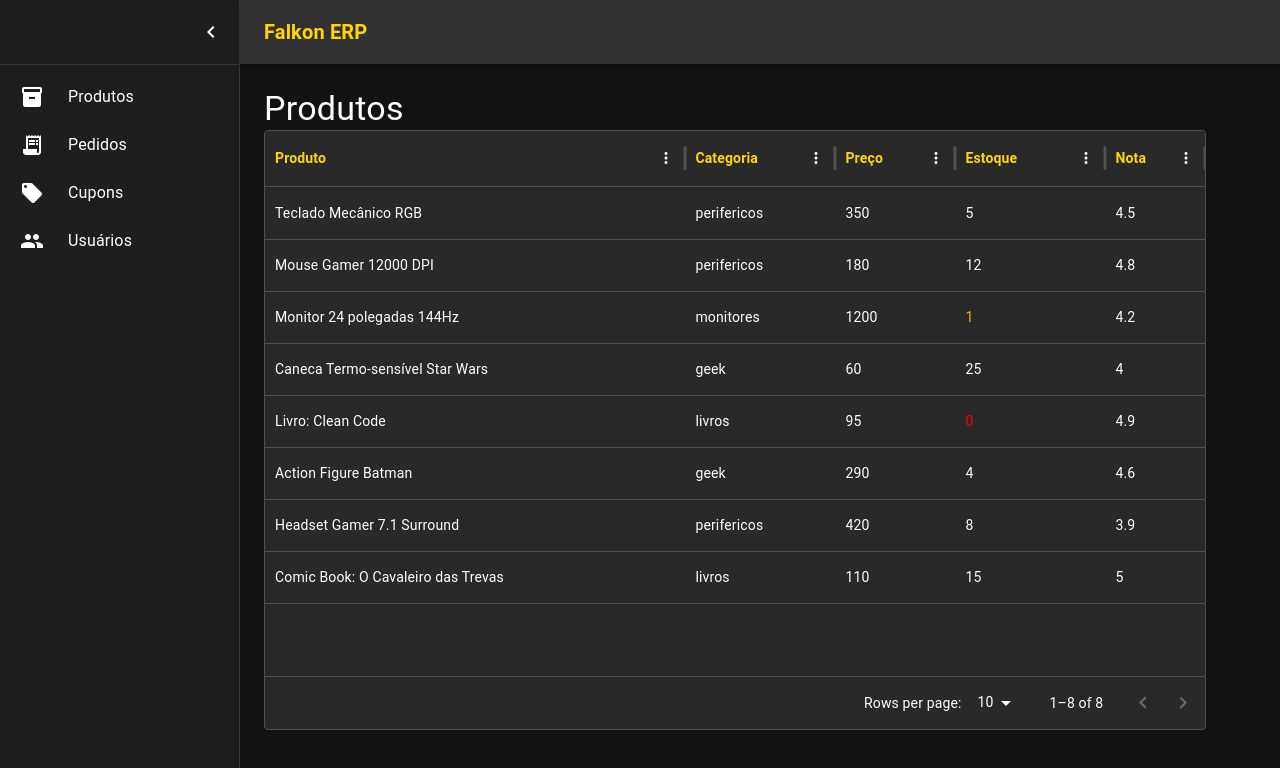
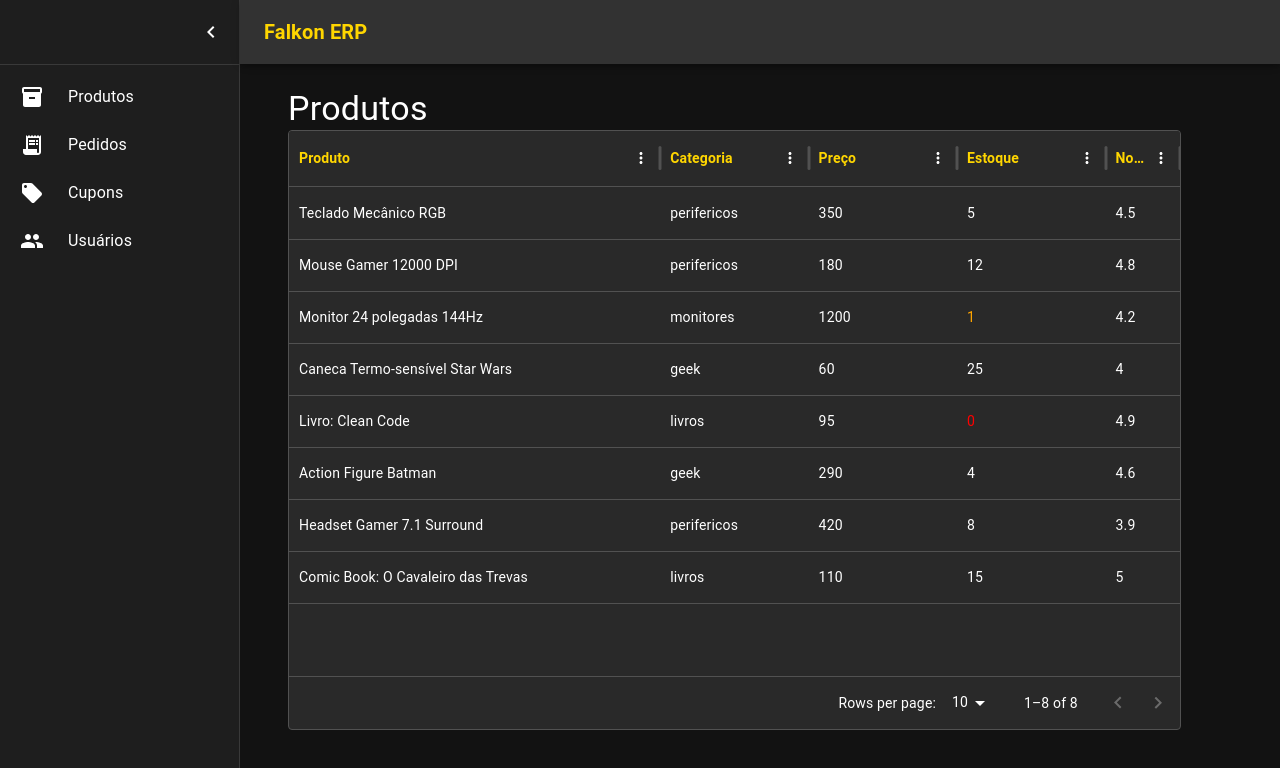
Before and after one commit to BrunoCGhisi/front-end-react-falkon-project, a React (Vite) app: page / in a window 1280 px wide. Shown: the top 768 px of the page. Built offline with nearby package versions, Linux system fonts and the light colour scheme; data requests are answered from the project's data file.

Commit message:
data grid layout - bugfix

```diff
--- a/src/pages/Produtos.jsx
+++ b/src/pages/Produtos.jsx
@@ -2,6 +2,7 @@ import Typography from "@mui/material/Typography";
 
 import {CustomDataGrid} from "../shared/components/page";
 import { useApi } from "../shared/hooks/useApi";
+import Box from "@mui/material/Box";
 
 export default function Produtos() {
 
@@ -11,26 +12,23 @@ export default function Produtos() {
         {
             field: "nome",
             headerName: "Produto",
-            flex: 1,
-            maxWidth: 1000
+            flex: 5
         },
         {
             field: "categoria",
             headerName: "Categoria",
-            width: 150,
-            maxWidth: 150,
+            flex: 2
         },
         {
             field: "preco",
             headerName: "Preço",
-            width: 120,
-            maxWidth: 120
+            flex: 2
+
         },
         {
             field: "estoque",
             headerName: "Estoque",
-            width: 150,
-            maxWidth:150,
+            flex: 2,
             renderCell: (params) => {
 
                 if (params.value === 0) {
@@ -55,13 +53,14 @@ export default function Produtos() {
         {
             field: "nota",
             headerName: "Nota",
-            width: 100,
-            maxWidth: 150,
+            flex: 1,
+            maxWidth: 300
         },
     ];
 
     return (
         <>
+            <Box sx={{ ml: 3, width: "90%" }}>
                 <Typography variant="h4" mb={2}>
                     Produtos
                 </Typography>
@@ -70,7 +69,9 @@ export default function Produtos() {
                     rows={data}
                     columns={columns}
                     loading={loading}
+
                 />
+            </Box>
         </>
     );
 }
--- a/src/shared/components/page/CustomDataGrid.jsx
+++ b/src/shared/components/page/CustomDataGrid.jsx
@@ -3,7 +3,7 @@ import { DataGrid } from "@mui/x-data-grid";
 
 export default function CustomDataGrid({rows, columns, loading = false,}) {
     return (
-        <Box sx={{ height: 600, width: "95%" }}>
+        <Box sx={{ height: 600, maxWidth: "100%" }}>
             <DataGrid
                 rows={rows}
                 columns={columns}
```
Also changed, not shown: 1 other file (tests, documents, lock files or other folders). Lines whose indentation alone changed are shown as unchanged.
